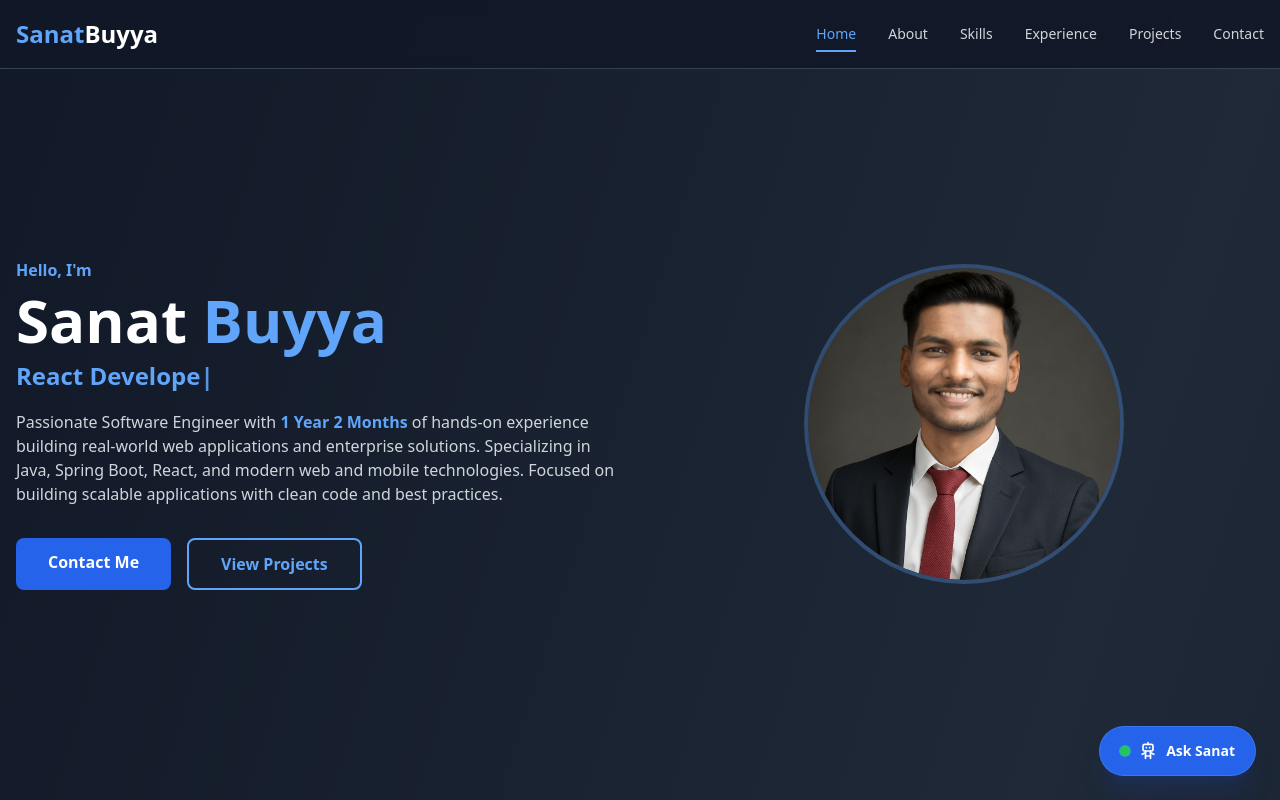
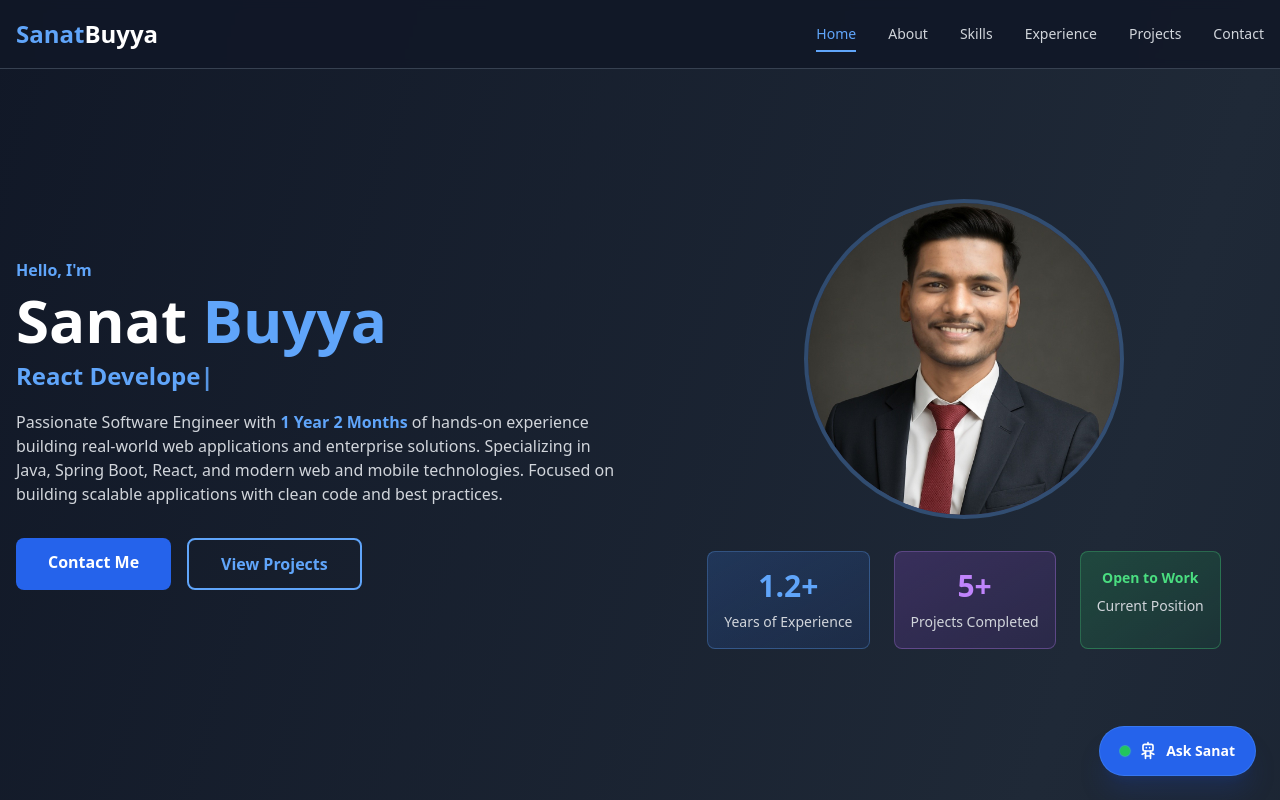
Before and after one commit to sanat-buyya/my-portfolio, a React (Vite) app: page / in a window 1280 px wide. Shown: the top 800 px of the page. Built offline with nearby package versions, Linux system fonts and the light colour scheme.

Commit message:
enhance experience calculation functions and update Home component layout

```diff
--- a/src/App.jsx
+++ b/src/App.jsx
@@ -39,7 +39,7 @@ import { TbFileDownload, TbSql } from "react-icons/tb";
 // Lazy-loaded so the floating chat assistant doesn't add to the initial page load.
 const ChatAssistant = lazy(() => import("./components/ChatAssistant"));
 
-// Experience duration calculator (AUTO updates)
+// Experience duration calculator (AUTO updates) - Returns formatted string
 function calculateExperienceDuration(startDate) {
   const start = new Date(startDate);
   const now = new Date();
@@ -69,6 +69,29 @@ function calculateExperienceDuration(startDate) {
   return `${years} Year${years > 1 ? "s" : ""} ${remainingMonths} Month${
     remainingMonths > 1 ? "s" : ""
   }`;
+}
+
+// Calculate experience as decimal years (e.g., 1.9 for 1 year 9 months)
+function calculateExperienceYears(startDate) {
+  const start = new Date(startDate);
+  const now = new Date();
+
+  let months =
+    (now.getFullYear() - start.getFullYear()) * 12 +
+    (now.getMonth() - start.getMonth());
+
+  // Adjust if current day is before start day
+  if (now.getDate() < start.getDate()) {
+    months--;
+  }
+
+  if (months < 1) return "0.1";
+
+  const years = Math.floor(months / 12);
+  const remainingMonths = months % 12;
+  const decimalYears = (years + remainingMonths / 12).toFixed(1);
+
+  return decimalYears;
 }
 
 function App() {
@@ -306,7 +329,7 @@ const Home = () => {
             initial={{ opacity: 0, scale: 0.8 }}
             animate={{ opacity: 1, scale: 1 }}
             transition={{ duration: 0.8, delay: 0.2 }}
-            className="lg:w-1/2 flex justify-center"
+            className="lg:w-1/2 flex flex-col items-center justify-center"
           >
             <div className="relative">
               <div className="w-64 h-64 md:w-80 md:h-80 rounded-full overflow-hidden border-4 border-blue-400/30">
@@ -318,7 +341,45 @@ const Home = () => {
                   />
                 </div>
               </div>
-              </div>
+            </div>
+
+            {/* Stats Section */}
+            <div className="flex gap-6 mt-8">
+              {/* Years of Experience */}
+              <motion.div
+                initial={{ opacity: 0, y: 20 }}
+                animate={{ opacity: 1, y: 0 }}
+                transition={{ duration: 0.8, delay: 0.4 }}
+                className="bg-gradient-to-br from-blue-500/20 to-blue-600/10 border border-blue-400/30 rounded-lg p-4 text-center"
+              >
+                <div className="text-3xl font-bold text-blue-400">
+                  {calculateExperienceYears("2024-10-25")}+
+                </div>
+                <div className="text-gray-300 text-sm mt-2">Years of Experience</div>
+              </motion.div>
+
+              {/* Projects Completed */}
+              <motion.div
+                initial={{ opacity: 0, y: 20 }}
+                animate={{ opacity: 1, y: 0 }}
+                transition={{ duration: 0.8, delay: 0.5 }}
+                className="bg-gradient-to-br from-purple-500/20 to-purple-600/10 border border-purple-400/30 rounded-lg p-4 text-center"
+              >
+                <div className="text-3xl font-bold text-purple-400">5+</div>
+                <div className="text-gray-300 text-sm mt-2">Projects Completed</div>
+              </motion.div>
+
+              {/* Current Position */}
+              <motion.div
+                initial={{ opacity: 0, y: 20 }}
+                animate={{ opacity: 1, y: 0 }}
+                transition={{ duration: 0.8, delay: 0.6 }}
+                className="bg-gradient-to-br from-green-500/20 to-green-600/10 border border-green-400/30 rounded-lg p-4 text-center"
+              >
+                <div className="text-sm font-semibold text-green-400">Open to Work</div>
+                <div className="text-gray-300 text-sm mt-2">Current Position</div>
+              </motion.div>
+            </div>
           </motion.div>
         </div>
       </div>
```
